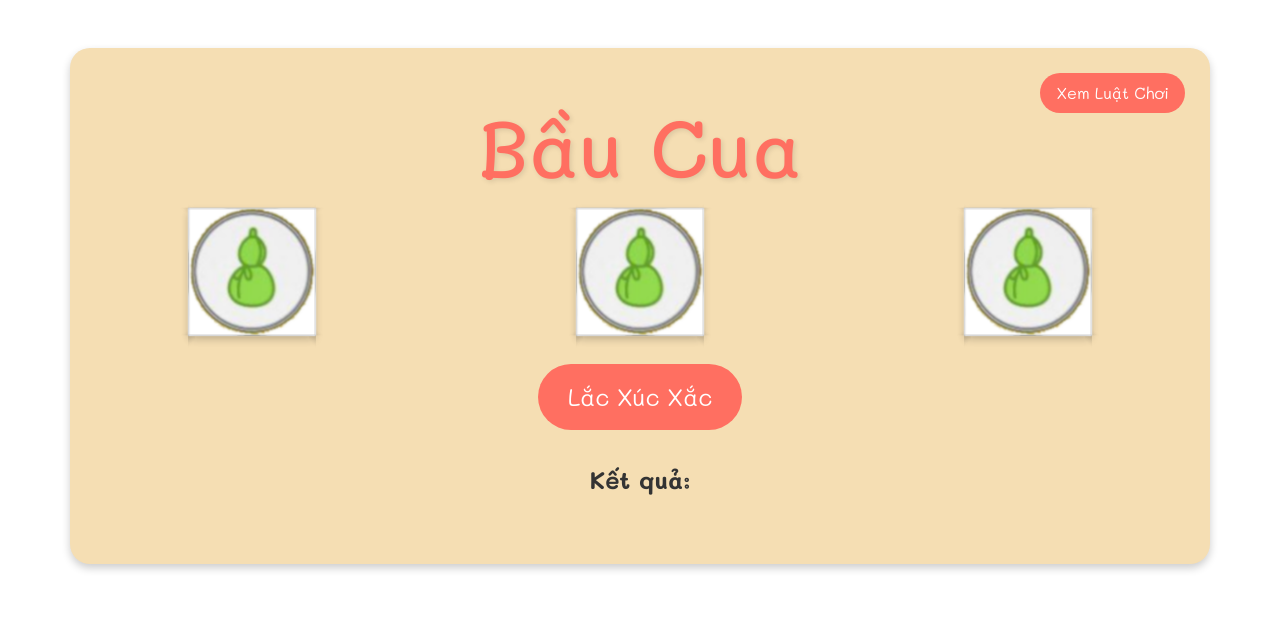
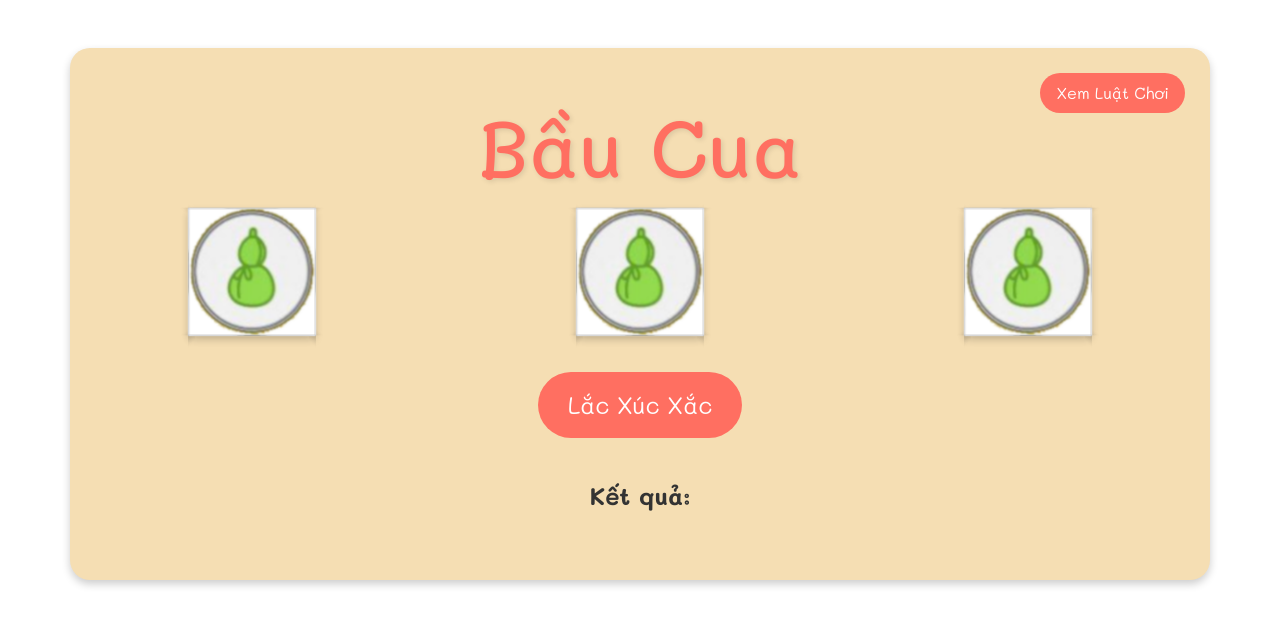
Before and after one commit to tungpham42/baucua, a React (Create React App) app: page / in a window 1280 px wide. Shown: the top 626 px of the page. Built offline with nearby package versions, Linux system fonts and the light colour scheme.

Commit message:
Update GameBoard.js

```diff
--- a/src/components/GameBoard.js
+++ b/src/components/GameBoard.js
@@ -49,7 +49,7 @@ const GameBoard = () => {
           </Col>
         ))}
       </Row>
-      <Button variant="primary" onClick={rollDice} className="my-3">
+      <Button variant="primary" onClick={rollDice} className="my-4">
         Lắc Xúc Xắc
       </Button>
       <p className="mt-3">Kết quả: {result}</p>
```
